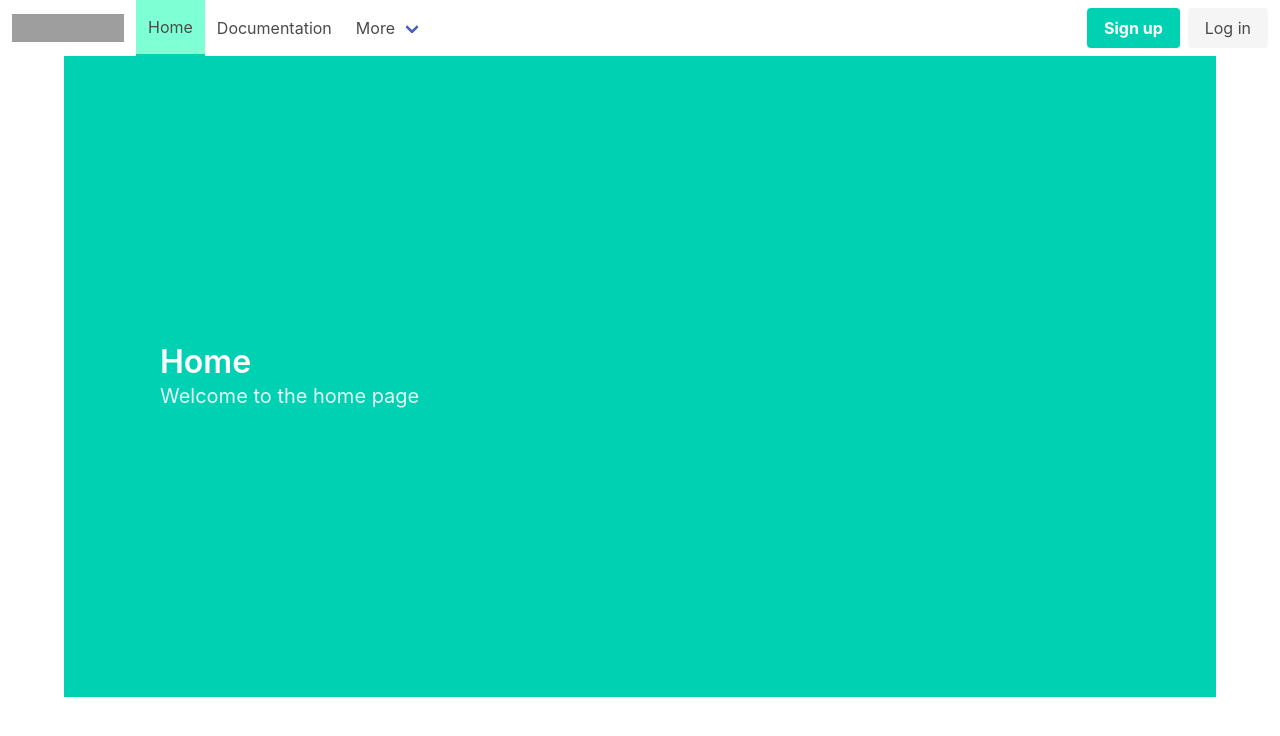
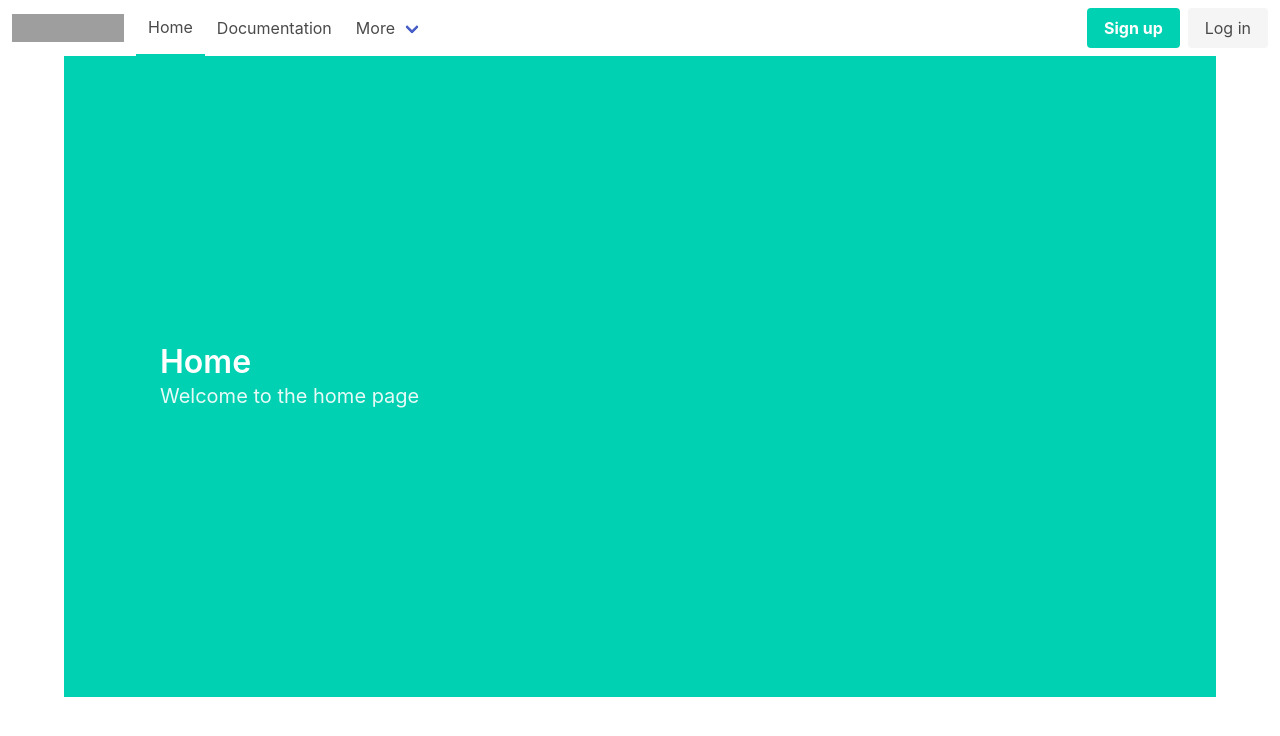
Before and after one commit to charlieolinsky/2024-Spring, a Vue app in the folder client/: page / in a window 1280 px wide. Shown: the top 736 px of the page. Built offline with nearby package versions, Linux system fonts and the light colour scheme; grey boxes are pictures that could not be loaded.

Commit message:
Implemented Bulma navabar collapsing

```diff
--- a/client/src/components/NavBar.vue
+++ b/client/src/components/NavBar.vue
@@ -1,5 +1,15 @@
 <script setup lang="ts">
-    import { RouterLink } from 'vue-router';
+  import { ref } from 'vue';
+  import { RouterLink } from 'vue-router';
+
+  let isActive = ref(false);
+
+  const toggleMenu = () => {
+    isActive.value = !isActive.value;
+    console.log(isActive.value);
+  }
+
+
 </script>
 
 <template>
@@ -9,14 +19,15 @@
       <img src="https://bulma.io/images/bulma-logo.png" width="112" height="28">
     </a>
 
-    <a role="button" class="navbar-burger" aria-label="menu" aria-expanded="false" data-target="navbarBasicExample">
+     <!-- && syntax is a shorthand for turnary operator -->
+    <a role="button" class="navbar-burger" :class="{ 'is-active': isActive }" @click="toggleMenu" aria-label="menu" aria-expanded="false" data-target="navbarBasicExample">
       <span aria-hidden="true"></span>
       <span aria-hidden="true"></span>
       <span aria-hidden="true"></span>
     </a>
   </div>
 
-  <div id="navbarBasicExample" class="navbar-menu">
+  <div id="navbarBasicExample" class="navbar-menu" :class="{ 'is-active': isActive }">
     <div class="navbar-start">
       <RouterLink to="/" class="navbar-item">
         Home
@@ -66,10 +77,7 @@
 </template>
 
 <style scoped>
-.router-link-exact-active {
+.router-link-active {
   border-bottom: 2px solid #00d1b2;
 }
-.router-link-active {
-    background-color: aquamarine;
-}
 </style>
```
